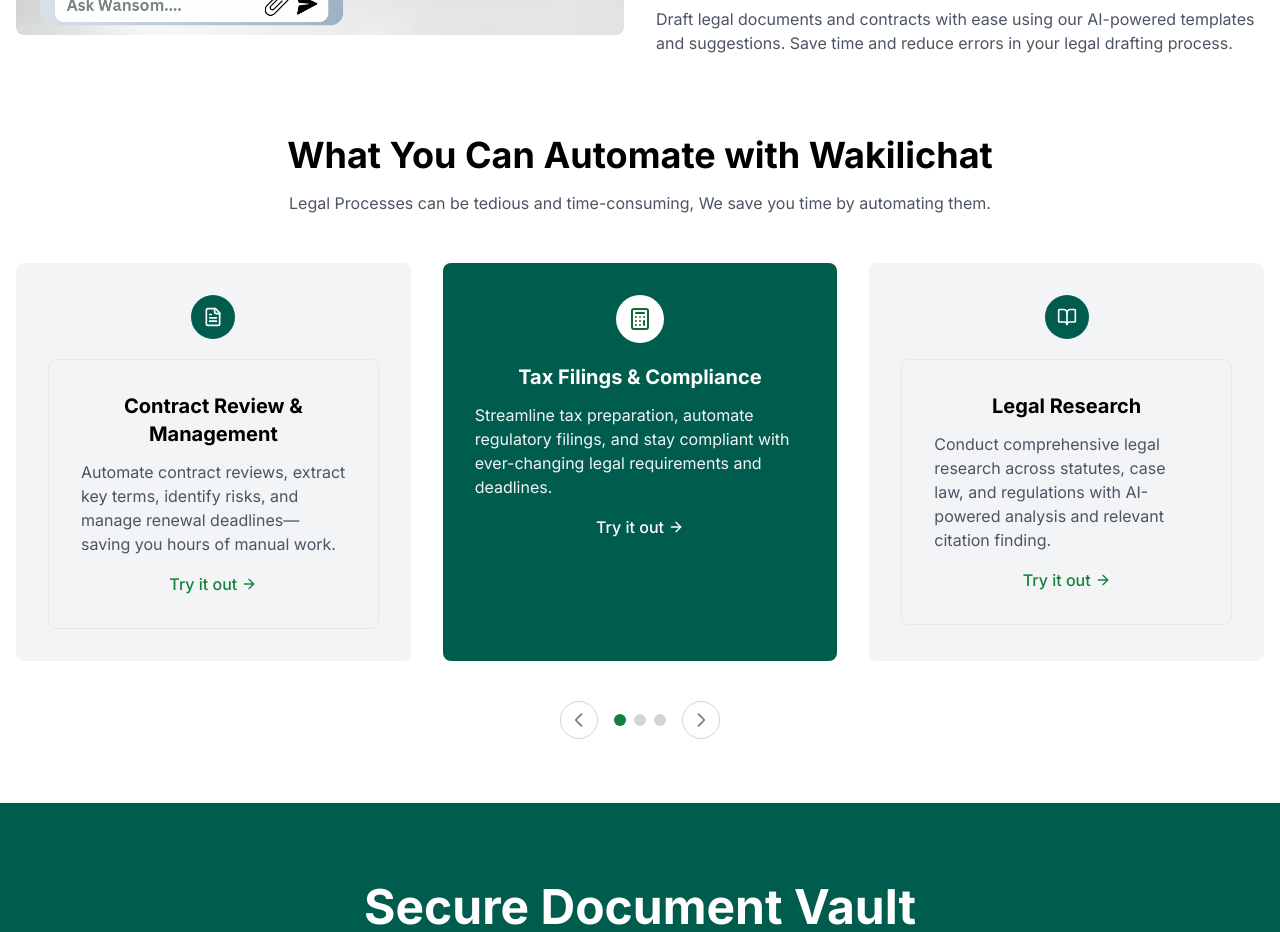
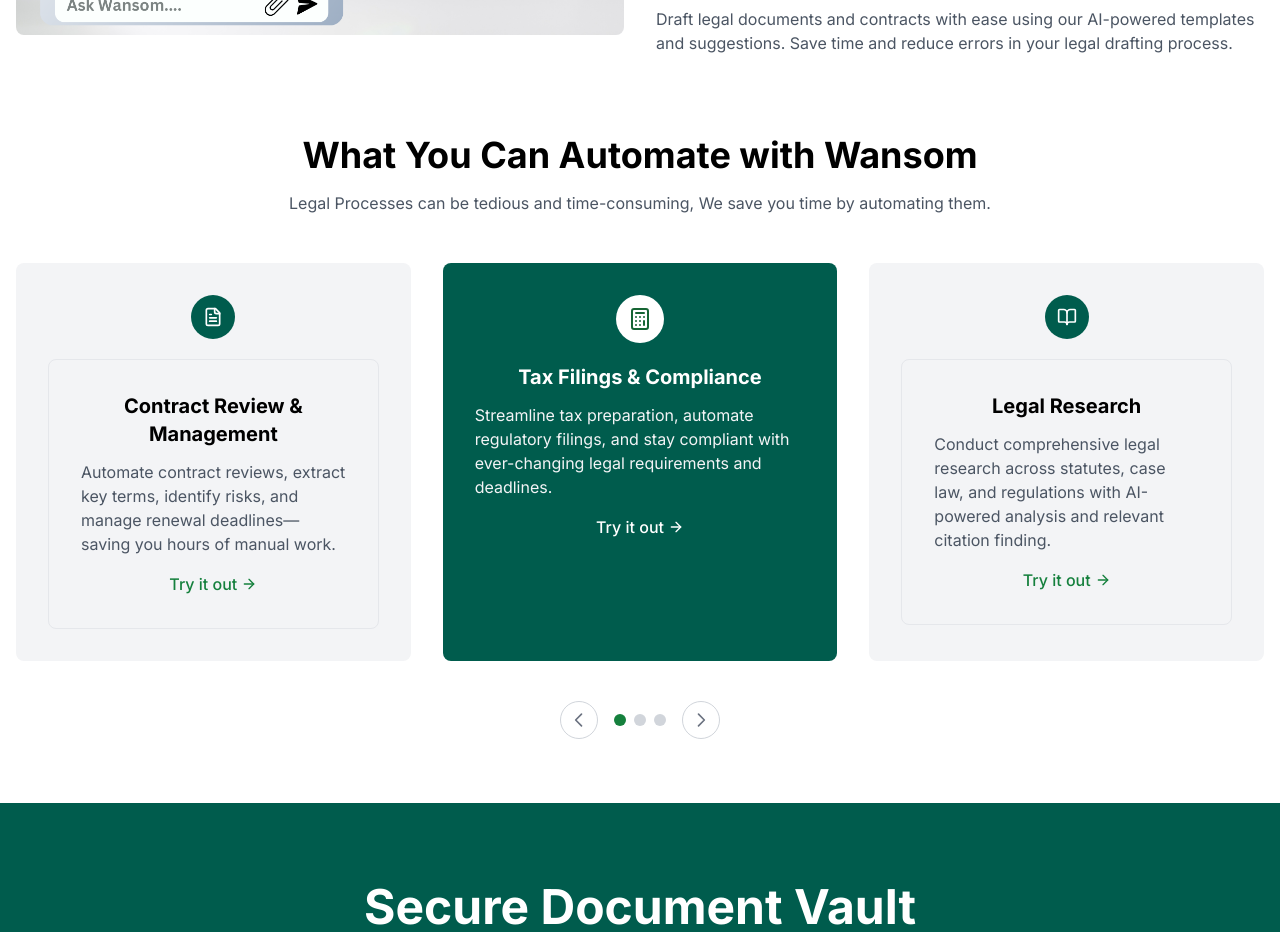
Before and after one commit to wansomai/platform, a Next.js app: page / in a window 1280 px wide. Shown: the part 1980-2912 px from the top of the page. Built offline with nearby package versions, Linux system fonts and the light colour scheme.

Commit message:
update docs

```diff
--- a/src/components/home/features.tsx
+++ b/src/components/home/features.tsx
@@ -127,7 +127,7 @@
 
         {/* Everything You Need Section */}
         <div className="mb-10" id="workflows">
-          <h2 className="text-3xl md:text-4xl font-bold text-center mb-4">What You Can Automate with Wakilichat</h2>
+          <h2 className="text-3xl md:text-4xl font-bold text-center mb-4">What You Can Automate with Wansom</h2>
           <p className="text-gray-600 text-center max-w-3xl mx-auto mb-12">
             Legal Processes can be tedious and time-consuming, We save you time by automating them.
           </p>
--- a/src/components/layout/Footer.tsx
+++ b/src/components/layout/Footer.tsx
@@ -31,7 +31,7 @@
                 </li>
                 <li>
                 <div className=" ml-2 flex items-center gap-2">
-          <a href="https://www.linkedin.com/company/wakili-chat" target="blank" aria-label="visit our linkedin page">
+          <a href="https://www.linkedin.com/company/wansom-ai" target="blank" aria-label="visit our linkedin page">
           <svg className="w-6 h-6" viewBox="0 0 48 48" fill="none" xmlns="http://www.w3.org/2000/svg">
             <g clip-path="url(#clip0_17_68)">
               <path d="M44.4469 0H3.54375C1.58437 0 0 1.54688 0 3.45938V44.5312C0 46.4437 1.58437 48 3.54375 48H44.4469C46.4062 48 48 46.4438 48 44.5406V3.45938C48 1.54688 46.4062 0 44.4469 0ZM14.2406 40.9031H7.11563V17.9906H14.2406V40.9031ZM10.6781 14.8688C8.39062 14.8688 6.54375 13.0219 6.54375 10.7437C6.54375 8.46562 8.39062 6.61875 10.6781 6.61875C12.9563 6.61875 14.8031 8.46562 14.8031 10.7437C14.8031 13.0125 12.9563 14.8688 10.6781 14.8688ZM40.9031 40.9031H33.7875V29.7656C33.7875 27.1125 33.7406 23.6906 30.0844 23.6906C26.3812 23.6906 25.8187 26.5875 25.8187 29.5781V40.9031H18.7125V17.9906H25.5375V21.1219H25.6312C26.5781 19.3219 28.9031 17.4188 32.3625 17.4188C39.5719 17.4188 40.9031 22.1625 40.9031 28.3313V40.9031Z" fill="white" />
@@ -44,7 +44,7 @@
           </svg>
           </a>
 
-          <a href="https://x.com/wakilichat" target="blank" aria-label="visit our twitter page">   <svg className="w-6 h-6" viewBox="0 0 48 48" fill="none" xmlns="http://www.w3.org/2000/svg">
+          <a href="https://x.com/wansom_ai" target="blank" aria-label="visit our twitter page">   <svg className="w-6 h-6" viewBox="0 0 48 48" fill="none" xmlns="http://www.w3.org/2000/svg">
             <path d="M36.6526 3.8078H43.3995L28.6594 20.6548L46 43.5797H32.4225L21.7881 29.6759L9.61989 43.5797H2.86886L18.6349 25.56L2 3.8078H15.9222L25.5348 16.5165L36.6526 3.8078ZM34.2846 39.5414H38.0232L13.8908 7.63406H9.87892L34.2846 39.5414Z" fill="white" />
           </svg></a>
         </div>
--- a/src/components/layout/Navbar.tsx
+++ b/src/components/layout/Navbar.tsx
@@ -41,7 +41,7 @@
     }`}>
       <div className="container mx-auto px-4 py-4 flex justify-between items-center">
         <Link href="/" className="md:hidden">
-          <Image src="/logo-lg.png" alt="wakilichat" width={140} height={52} />
+          <Image src="/logo-lg.png" alt="wansom ai" width={140} height={52} />
         </Link>
 
         {/* Mobile menu button */}
@@ -55,7 +55,7 @@
         {/* Desktop Navigation */}
         <div className="hidden md:flex items-center justify-between flex-grow mx-auto">
         <Link href="/">
-          <Image src="/logo-lg.png" alt="wakilichat" width={140} height={52} />
+          <Image src="/logo-lg.png" alt="wansom ai" width={140} height={52} />
         </Link>
 
           <nav className="flex space-x-6">
--- a/src/components/workspace/Sidebar.tsx
+++ b/src/components/workspace/Sidebar.tsx
@@ -28,7 +28,7 @@
       <div className="flex flex-col w-64">
         <div className="flex flex-col flex-grow pt-5 pb-4 overflow-y-auto bg-white border-r border-secondary-200">
           <div className="flex items-center flex-shrink-0 px-4">
-            <img className="w-auto h-8" src="/logo.svg" alt="WakiliChat" />
+            <img className="w-auto h-8" src="/logo.svg" alt="Wansom ai" />
           </div>
           <nav className="mt-5 flex-1 px-2 space-y-1">
             {navigation.map((item) => {
```
